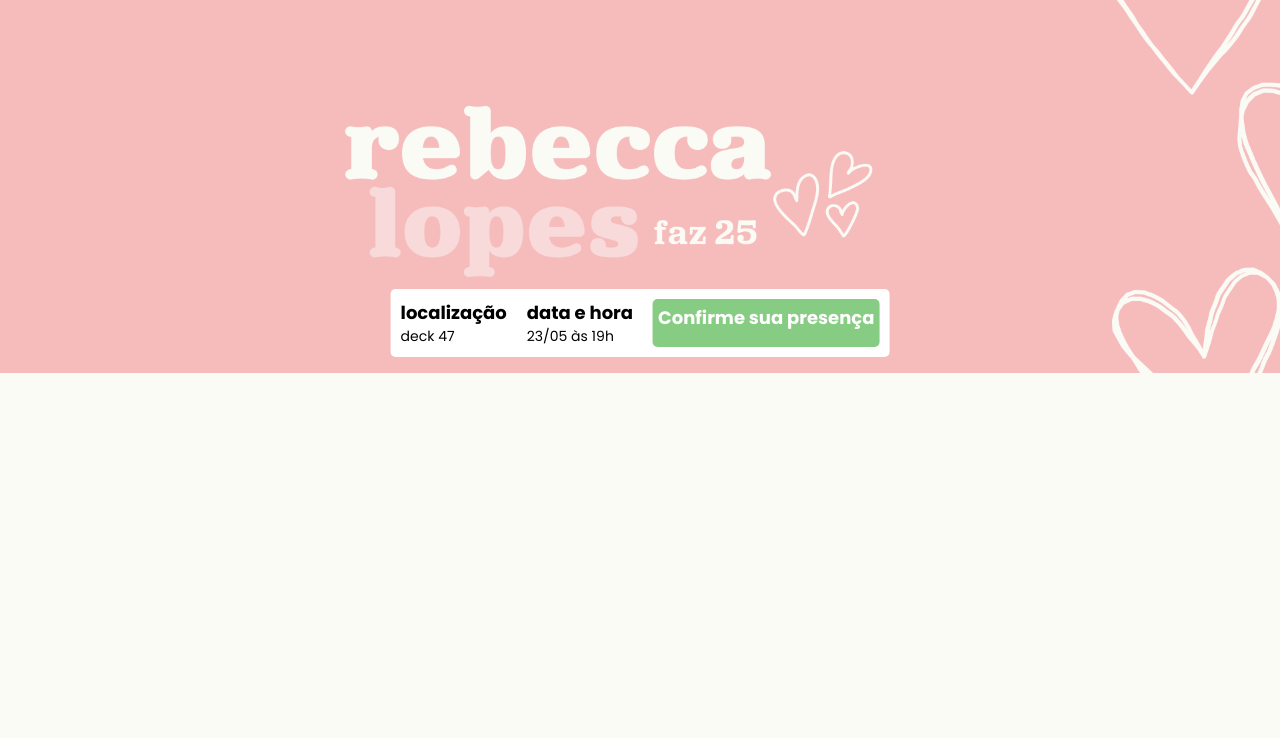
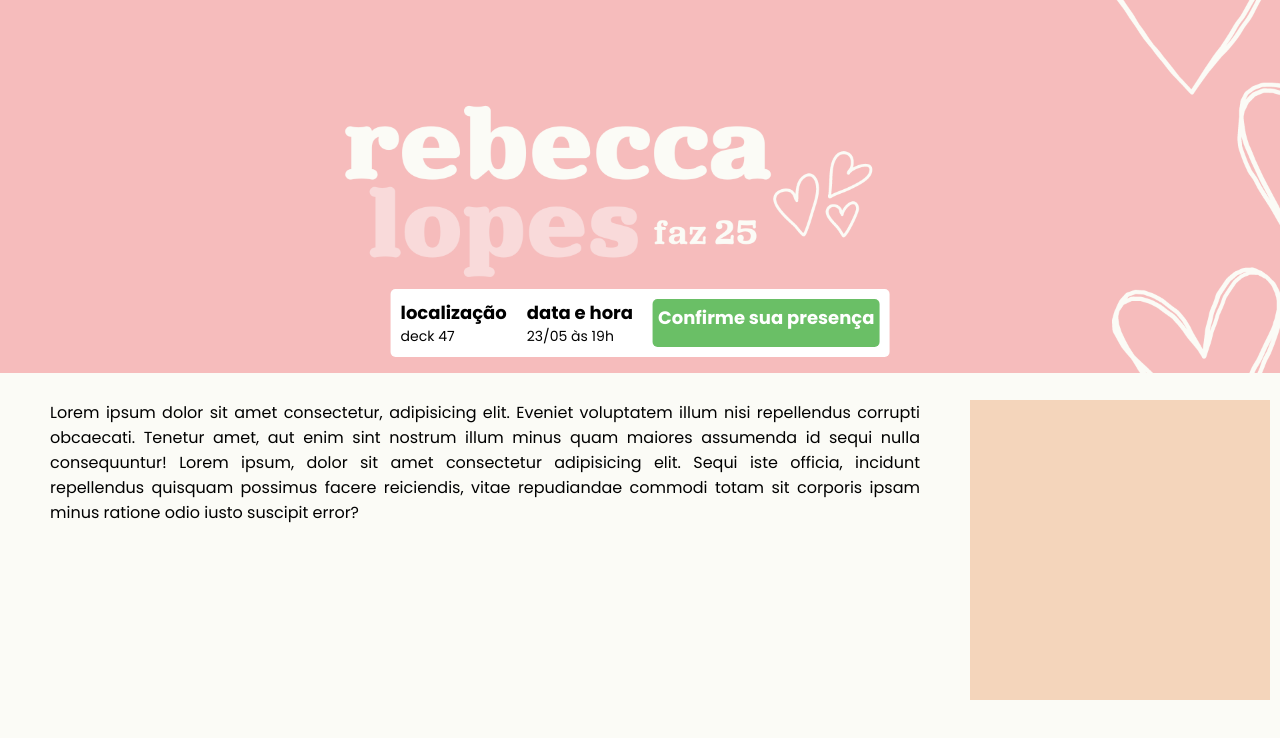
Before and after one commit to rebeccanayala/event-page, a website built with Parcel: page src/index.html in a window 1280 px wide. Built offline with nearby package versions, Linux system fonts and the light colour scheme.

Commit message:
Adding events section

```diff
--- a/src/index.html
+++ b/src/index.html
@@ -29,6 +29,14 @@
             </a>
         </div>
     </header>
+    <section class="event">
+        <div class="container">
+            <div class="event__details">
+                <p class="event__details__description">Lorem ipsum dolor sit amet consectetur, adipisicing elit. Eveniet voluptatem illum nisi repellendus corrupti obcaecati. Tenetur amet, aut enim sint nostrum illum minus quam maiores assumenda id sequi nulla consequuntur! Lorem ipsum, dolor sit amet consectetur adipisicing elit. Sequi iste officia, incidunt repellendus quisquam possimus facere reiciendis, vitae repudiandae commodi totam sit corporis ipsam minus ratione odio iusto suscipit error?</p>
+                <img class="event__details__image" src="./images/image1.png" alt="Alternative image">
+            </div>
+        </div>
+    </section>
     <script src="./scripts/main.js"></script>
 </body>
 </html>
--- a/src/styles/_hero.scss
+++ b/src/styles/_hero.scss
@@ -7,13 +7,4 @@
         width: 100%;
         height: auto;
     }
-
-    @media (max-width: 640px) {
-        max-width: 80%;
-        margin: 0 auto;
-    }
-
-    @media (max-width: 1024px) {
-        max-width: 90%;
-    }
 }
--- a/src/styles/components/_buttons.scss
+++ b/src/styles/components/_buttons.scss
@@ -6,14 +6,15 @@
     border-radius: 5px;
     display: flex;
     text-align: center;
+    justify-content: center;
 
     &--primary {
         color: #fff;
+        background-color: #6abf66;
+    }
+
+    &:hover {
         background-color: #87cc83;
     }
 
-    &:hover {
-        background-color: #6abf66;
     }
-
-    }
--- /dev/null
+++ b/src/styles/components/_event.scss
@@ -0,0 +1,27 @@
+.event {
+    display: flex;
+    text-align: justify;
+    justify-content: center;
+    padding: 20px 0;
+
+    .event__details {
+        display: flex;
+        text-align: inherit;
+        margin-right: 10px;
+
+        &__image {
+            max-width: 300px;
+        }
+
+        &__title {
+            font-size: 18px;
+            font-weight: bold;
+            margin-bottom: 16px;
+        }
+
+        &__description {
+            font-size: 16px;
+            padding: 0 50px;
+        }
+    }
+}
--- a/src/styles/components/_infos_bar.scss
+++ b/src/styles/components/_infos_bar.scss
@@ -13,7 +13,6 @@
     &__infos {
         display: flex;
         justify-content: center;
-        align-items: center;
 
         &__item {
             font-size: 14px;
--- a/src/styles/main.scss
+++ b/src/styles/main.scss
@@ -1,6 +1,7 @@
 @use 'hero';
 @use './components/infos_bar';
 @use './components/buttons';
+@use './components/event';
 
 * {
     margin: 0;
```
Also changed, not shown: src/images/image1.png (added), src/images/image2.png (added), 3 other files.
